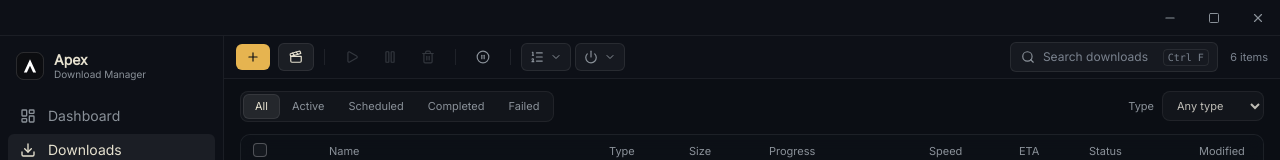
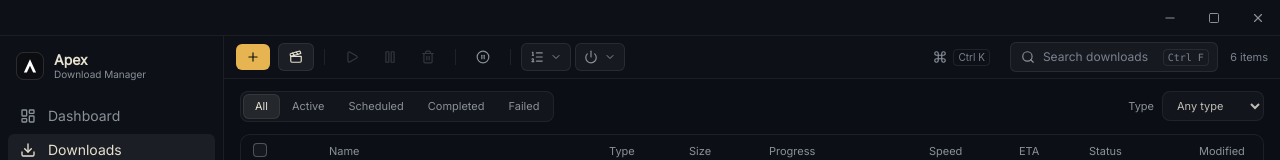
Before and after one commit to ThembaTman0/apex-download-manager, a React (Vite) app in the folder desktop-ui/: page / in a window 1280 px wide. Shown: the top 160 px of the page. Built offline with nearby package versions, Linux system fonts and the light colour scheme.

Commit message:
feat(ui): show the Ctrl+K palette in the Downloads toolbar
A Commands button with a Ctrl K hint sits before the search box, so the
palette can be found (and opened with the mouse). The label hides on a
narrow toolbar, leaving the icon and the key hint.

```diff
--- a/desktop-ui/src/components/dialogs/CommandPalette.tsx
+++ b/desktop-ui/src/components/dialogs/CommandPalette.tsx
@@ -70,8 +70,14 @@ export function CommandPalette() {
         setOpen((o) => !o);
       }
     };
+    // The toolbar's "Commands" button opens it too.
+    const onOpen = () => setOpen(true);
     window.addEventListener("keydown", onKey);
-    return () => window.removeEventListener("keydown", onKey);
+    window.addEventListener("apex:open-palette", onOpen);
+    return () => {
+      window.removeEventListener("keydown", onKey);
+      window.removeEventListener("apex:open-palette", onOpen);
+    };
   }, []);
 
   useEffect(() => {
--- a/desktop-ui/src/components/layout/Toolbar.tsx
+++ b/desktop-ui/src/components/layout/Toolbar.tsx
@@ -2,6 +2,7 @@ import { useEffect, useRef, useState } from "react";
 import {
   ChevronDown,
   Clapperboard,
+  Command,
   ListOrdered,
   Pause,
   PauseCircle,
@@ -167,6 +168,20 @@ export function Toolbar() {
 
       <div className="flex-1" />
 
+      {/* Where Ctrl+K is discovered: a click opens the palette too. */}
+      <button
+        onClick={() => window.dispatchEvent(new Event("apex:open-palette"))}
+        title="Command palette: run actions, open downloads and settings (Ctrl+K)"
+        aria-label="Open command palette"
+        className="flex items-center gap-1.5 mr-2 px-2 py-1.5 rounded-md text-[11px] text-ink-muted hover:text-ink hover:bg-white/[0.05] transition-colors shrink-0"
+      >
+        <Command className="w-3.5 h-3.5" />
+        <span className="hidden @6xl/toolbar:inline">Commands</span>
+        <kbd className="text-[10px] text-ink-faint border border-white/[0.08] rounded px-1 font-sans">
+          Ctrl K
+        </kbd>
+      </button>
+
       {/* Search - scoped to this list */}
       <div
         className={cn(
```
